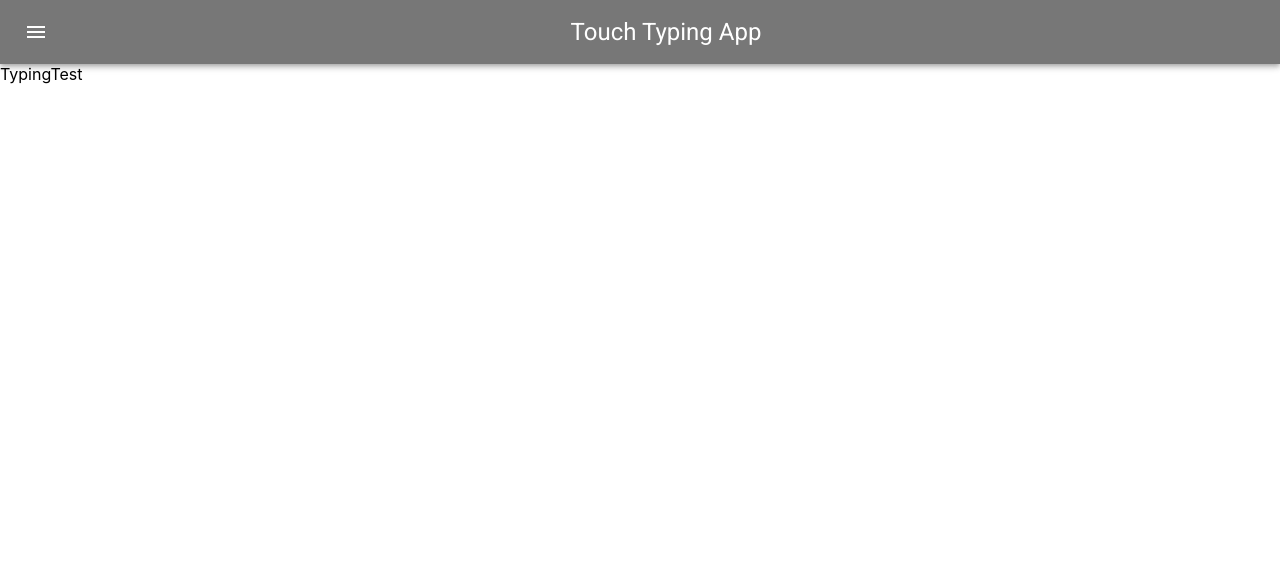
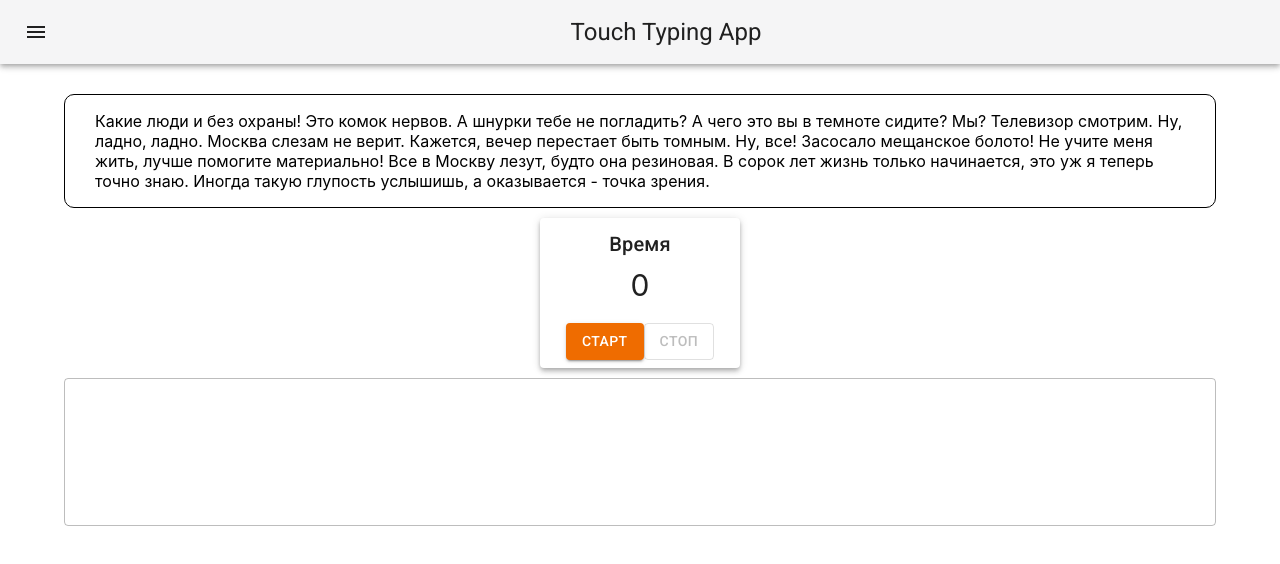
Before and after one commit to anvar2705/touch-typing-app, a React (Create React App) app: page / in a window 1280 px wide. Shown: the top 564 px of the page. Built offline with nearby package versions, Linux system fonts and the light colour scheme.

Commit message:
Add simple touch typing test

```diff
--- a/src/components/screens/typing-test/TypingTest.tsx
+++ b/src/components/screens/typing-test/TypingTest.tsx
@@ -1,7 +1,33 @@
 import React from 'react'
+import Countdown from './count-down/CountDown'
+import { Container } from '@mui/material'
+import InputField from './input-field/InputField'
+import { useAppSelector } from '../../../hooks/redux'
 
 const TypingTest = () => {
-  return <div>TypingTest</div>
+  const { result, isTestFinished } = useAppSelector((state) => state.UIReducer)
+  return (
+    <Container maxWidth='lg'>
+      <div
+        style={{
+          border: '1px solid black',
+          borderRadius: '10px',
+          padding: '16px 30px',
+          marginTop: '30px',
+        }}
+      >
+        Какие люди и без охраны! Это комок нервов. А шнурки тебе не погладить? А чего это вы в
+        темноте сидите? Мы? Телевизор смотрим. Ну, ладно, ладно. Москва слезам не верит. Кажется,
+        вечер перестает быть томным. Ну, все! Засосало мещанское болото! Не учите меня жить, лучше
+        помогите материально! Все в Москву лезут, будто она резиновая. В сорок лет жизнь только
+        начинается, это уж я теперь точно знаю. Иногда такую глупость услышишь, а оказывается -
+        точка зрения.
+      </div>
+      <Countdown />
+      <InputField />
+      {isTestFinished ? <div>Результат: {result}</div> : null}
+    </Container>
+  )
 }
 
 export default TypingTest
--- /dev/null
+++ b/src/components/screens/typing-test/count-down/CountDown.tsx
@@ -0,0 +1,70 @@
+import Button from '@mui/material/Button'
+import React, { useRef, useEffect, useState } from 'react'
+import { setIsTestFinished, setIsTestStarted, setTime } from 'store/reducers/UISlice'
+import { useAppDispatch, useAppSelector } from 'hooks/redux'
+import { Paper } from '@mui/material'
+import Typography from '@mui/material/Typography'
+
+const Countdown = () => {
+  const [seconds, setSeconds] = useState(0)
+  const { isTestStarted } = useAppSelector((state) => state.UIReducer)
+  const dispatch = useAppDispatch()
+
+  let intervalRef = useRef<NodeJS.Timeout>()
+
+  const decreaseNum = () => setSeconds((prev) => prev + 1)
+  useEffect(() => {
+    if (isTestStarted) intervalRef.current = setInterval(decreaseNum, 100)
+    return () => clearInterval(intervalRef.current as NodeJS.Timeout)
+  }, [isTestStarted])
+
+  const onStartTimer = () => {
+    if (!isTestStarted) {
+      setSeconds(0)
+      dispatch(setIsTestStarted(true))
+      dispatch(setIsTestFinished(false))
+    }
+  }
+
+  const onStopTimer = () => {
+    dispatch(setIsTestStarted(false))
+    dispatch(setIsTestFinished(true))
+    dispatch(setTime(seconds))
+  }
+
+  return (
+    <Paper
+      elevation={4}
+      sx={(theme) => ({
+        width: 200,
+        height: 150,
+        backgroundColor: theme.palette.primary.light,
+        margin: '10px auto',
+      })}
+    >
+      <Typography align='center' gutterBottom variant='h6' sx={{ paddingTop: '10px' }}>
+        Время
+      </Typography>
+      <div style={{ width: '100%', textAlign: 'center', fontSize: '30px' }}>{seconds}</div>
+      <div style={{ display: 'flex', justifyContent: 'center', paddingTop: '20px' }}>
+        <Button
+          onClick={onStartTimer}
+          disabled={isTestStarted}
+          color='secondary'
+          variant='contained'
+        >
+          Старт
+        </Button>
+        <Button
+          onClick={onStopTimer}
+          disabled={!isTestStarted}
+          color='secondary'
+          variant='outlined'
+        >
+          Стоп
+        </Button>
+      </div>
+    </Paper>
+  )
+}
+export default Countdown
--- /dev/null
+++ b/src/components/screens/typing-test/input-field/InputField.tsx
@@ -0,0 +1,38 @@
+import React, { useEffect, useRef, useState } from 'react'
+import { TextField } from '@mui/material'
+import { useAppDispatch, useAppSelector } from 'hooks/redux'
+import { setResult, setText } from 'store/reducers/UISlice'
+
+const InputField = () => {
+  const [value, setValue] = useState('')
+  const focusInput = useRef<HTMLTextAreaElement>()
+  const { isTestStarted, isTestFinished } = useAppSelector((state) => state.UIReducer)
+  const dispatch = useAppDispatch()
+
+  useEffect(() => {
+    if (isTestFinished) {
+      dispatch(setText(value))
+      dispatch(setResult())
+    }
+  }, [value, isTestFinished, dispatch])
+
+  useEffect(() => {
+    if (isTestStarted) focusInput.current?.focus()
+  }, [focusInput, isTestStarted])
+
+  return (
+    <TextField
+      value={value}
+      onChange={(event) => {
+        setValue(event.target.value)
+      }}
+      inputRef={focusInput}
+      multiline
+      rows={5}
+      fullWidth
+      disabled={!isTestStarted}
+    />
+  )
+}
+
+export default InputField
--- a/src/components/shared/appbars/AppBarCustom.tsx
+++ b/src/components/shared/appbars/AppBarCustom.tsx
@@ -18,7 +18,7 @@ const ButtonAppBar = () => {
   return (
     <>
       <Box sx={{ flexGrow: 1 }}>
-        <AppBar position='static' sx={{ backgroundColor: '#777' }}>
+        <AppBar position='static'>
           <Toolbar>
             <IconButton
               onClick={onClick}
--- a/src/index.tsx
+++ b/src/index.tsx
@@ -4,14 +4,28 @@ import './index.css'
 import App from './App'
 import { setupStore } from './store/store'
 import { Provider } from 'react-redux'
+import { createTheme, ThemeProvider } from '@mui/material/styles'
+import { orange } from '@mui/material/colors'
 
 const store = setupStore()
 
+const theme = createTheme({
+  palette: {
+    primary: { main: '#f5f5f6', light: '#fff', dark: '#c2c2c3' },
+    secondary: { main: orange[800], light: '#ff9d3f', dark: '#b53d00' },
+  },
+})
+
 ReactDOM.render(
   <React.StrictMode>
-    <Provider store={store}>
-      <App />
-    </Provider>
+    <ThemeProvider theme={theme}>
+      <Provider store={store}>
+        <App />
+      </Provider>
+    </ThemeProvider>
   </React.StrictMode>,
   document.getElementById('root')
 )
+
+// @ts-ignore
+window.store = store
--- a/src/store/reducers/UISlice.ts
+++ b/src/store/reducers/UISlice.ts
@@ -1,21 +1,34 @@
-import { createSlice } from '@reduxjs/toolkit'
+import { createSlice, PayloadAction } from '@reduxjs/toolkit'
 
 const initialState = {
-  count: 0,
+  time: 0,
+  text: '',
+  isTestStarted: false,
+  isTestFinished: false,
+  result: 0,
 }
 
 const UISlice = createSlice({
   name: 'UI',
   initialState,
   reducers: {
-    increment: (state) => {
-      state.count += 1
+    setTime: (state, action: PayloadAction<number>) => {
+      state.time = action.payload
     },
-    decrement: (state) => {
-      state.count -= 1
+    setText: (state, action: PayloadAction<string>) => {
+      state.text = action.payload
+    },
+    setIsTestStarted: (state, action: PayloadAction<boolean>) => {
+      state.isTestStarted = action.payload
+    },
+    setIsTestFinished: (state, action: PayloadAction<boolean>) => {
+      state.isTestFinished = action.payload
+    },
+    setResult: (state) => {
+      state.result = state.text.length / (state.time / 600)
     },
   },
 })
 
 export default UISlice.reducer
-export const { increment, decrement } = UISlice.actions
+export const { setTime, setText, setIsTestStarted, setIsTestFinished, setResult } = UISlice.actions
```
